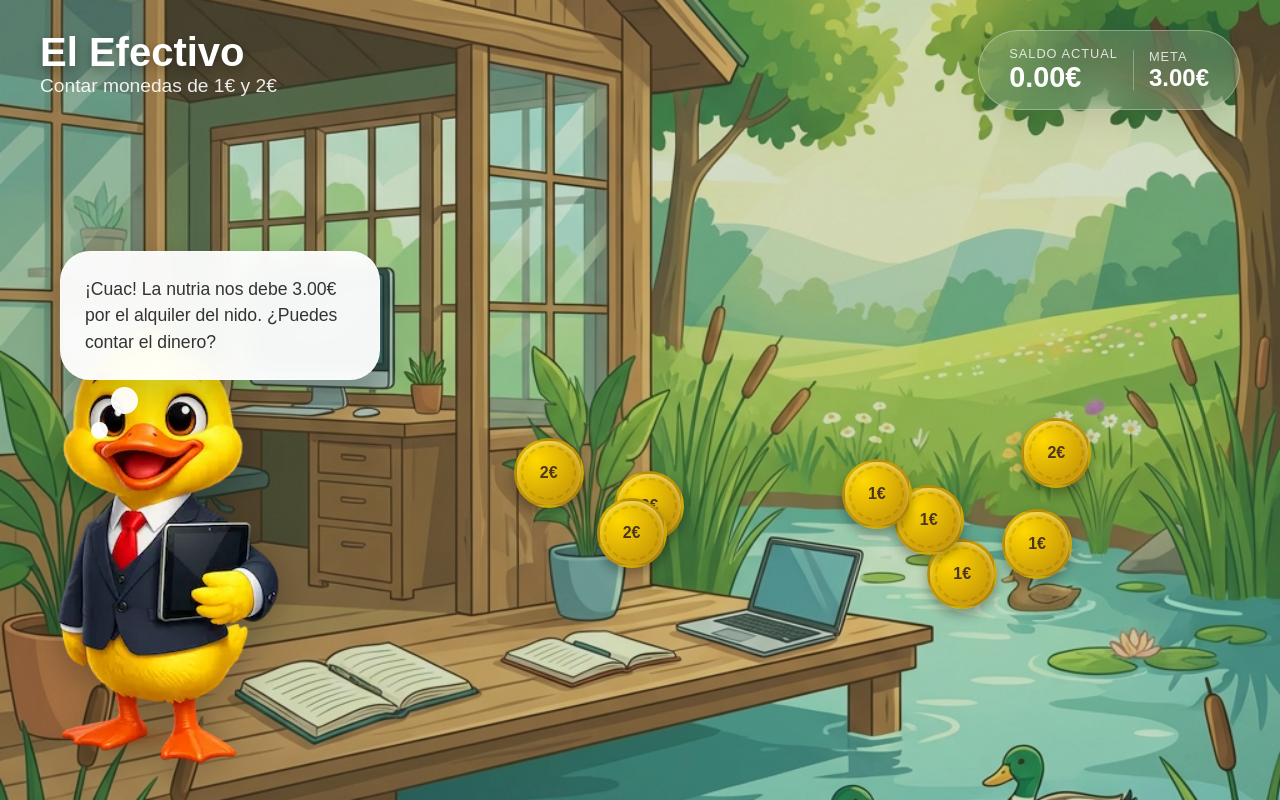
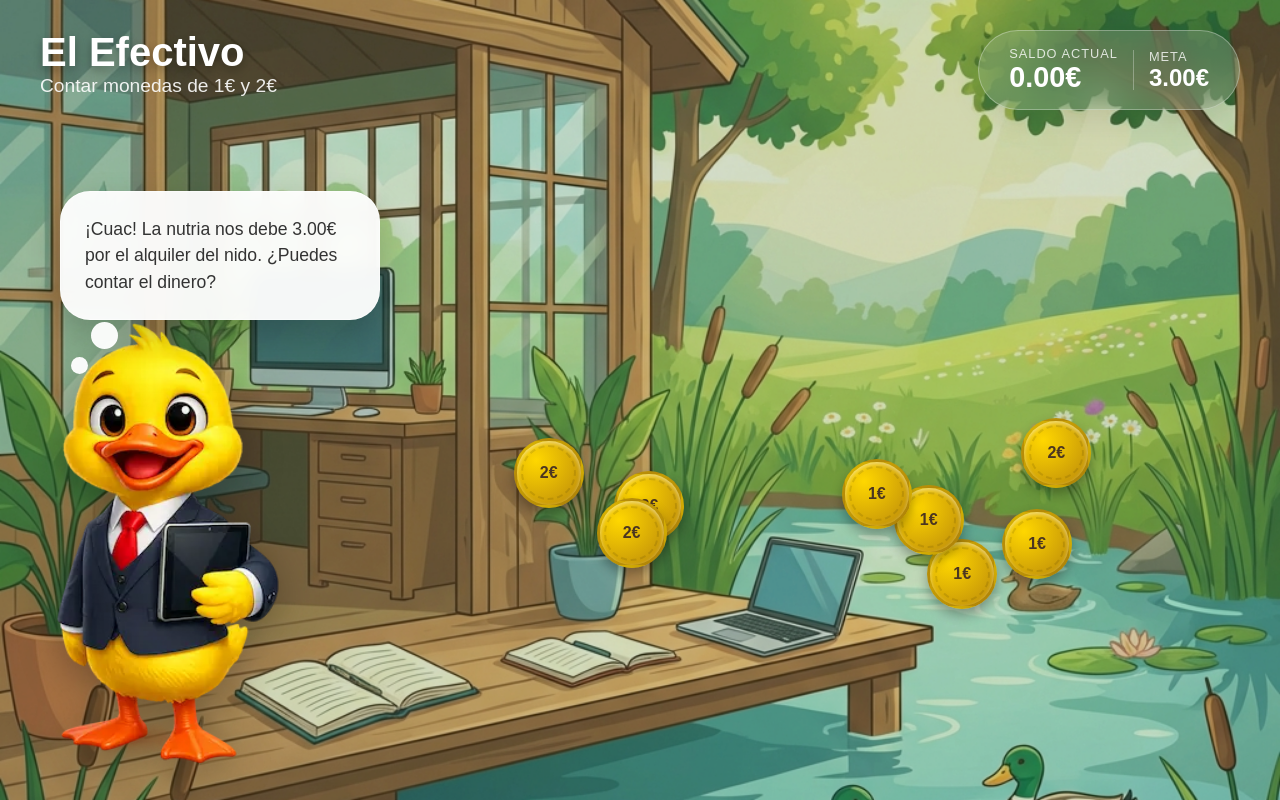
Before and after one commit to prbp03-lab/cuac-ta-corriente, a React (Vite) app: page / in a window 1280 px wide. Built offline with nearby package versions, Linux system fonts and the light colour scheme.

Commit message:
style: lift thought bubble and move circles to clear face

```diff
--- a/src/index.css
+++ b/src/index.css
@@ -59,7 +59,7 @@ body {
 
 .speech-bubble {
   position: absolute;
-  bottom: 420px;
+  bottom: 480px;
   left: 60px;
   background: rgba(255, 255, 255, 0.95);
   padding: 24px;
@@ -76,8 +76,8 @@ body {
 .speech-bubble::after {
   content: '';
   position: absolute;
-  bottom: -35px;
-  left: 50px;
+  bottom: -30px;
+  left: 30px;
   width: 25px;
   height: 25px;
   background: rgba(255, 255, 255, 0.95);
@@ -88,8 +88,8 @@ body {
 .speech-bubble::before {
   content: '';
   position: absolute;
-  bottom: -60px;
-  left: 30px;
+  bottom: -55px;
+  left: 10px;
   width: 15px;
   height: 15px;
   background: rgba(255, 255, 255, 0.95);
```
